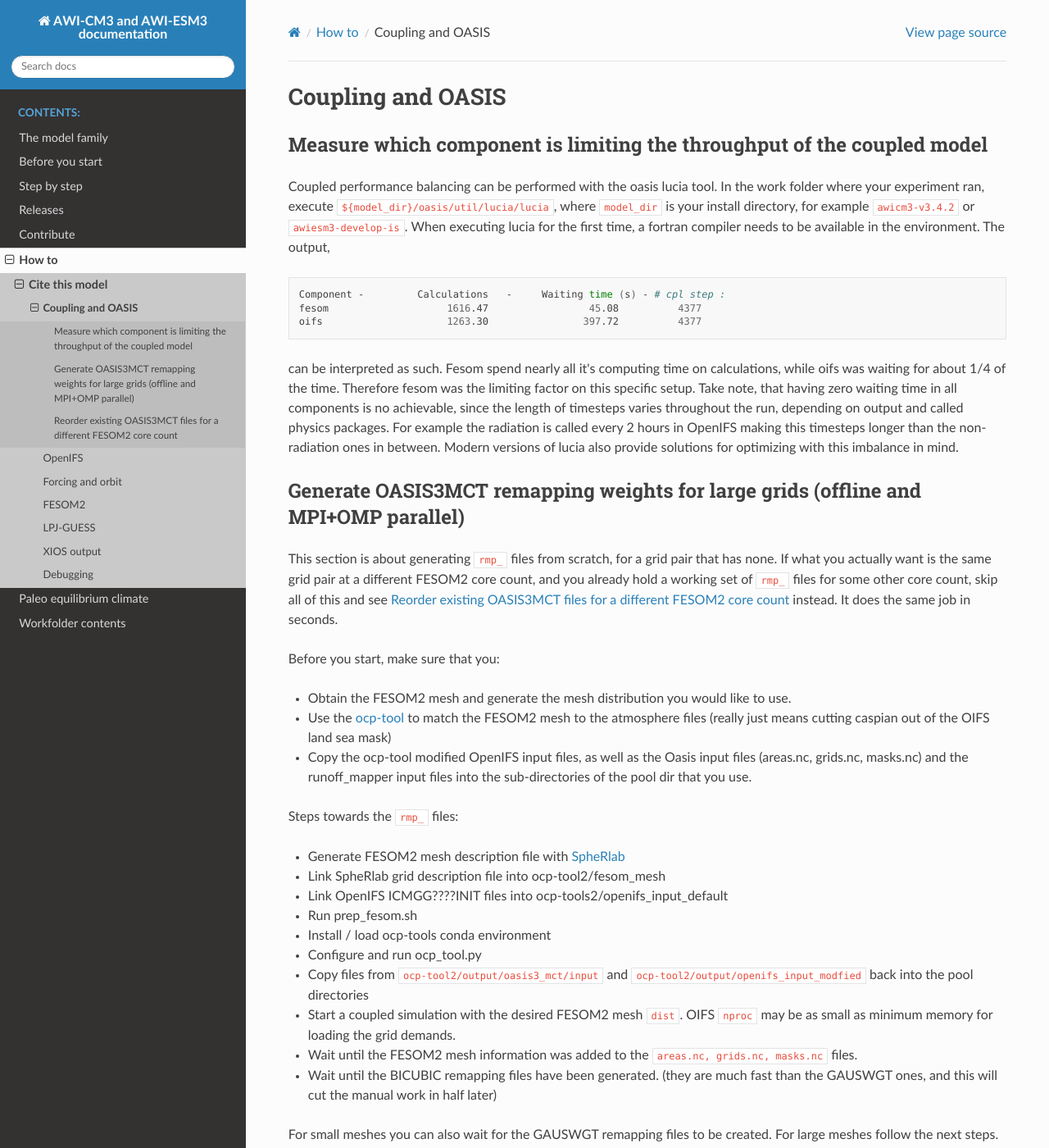
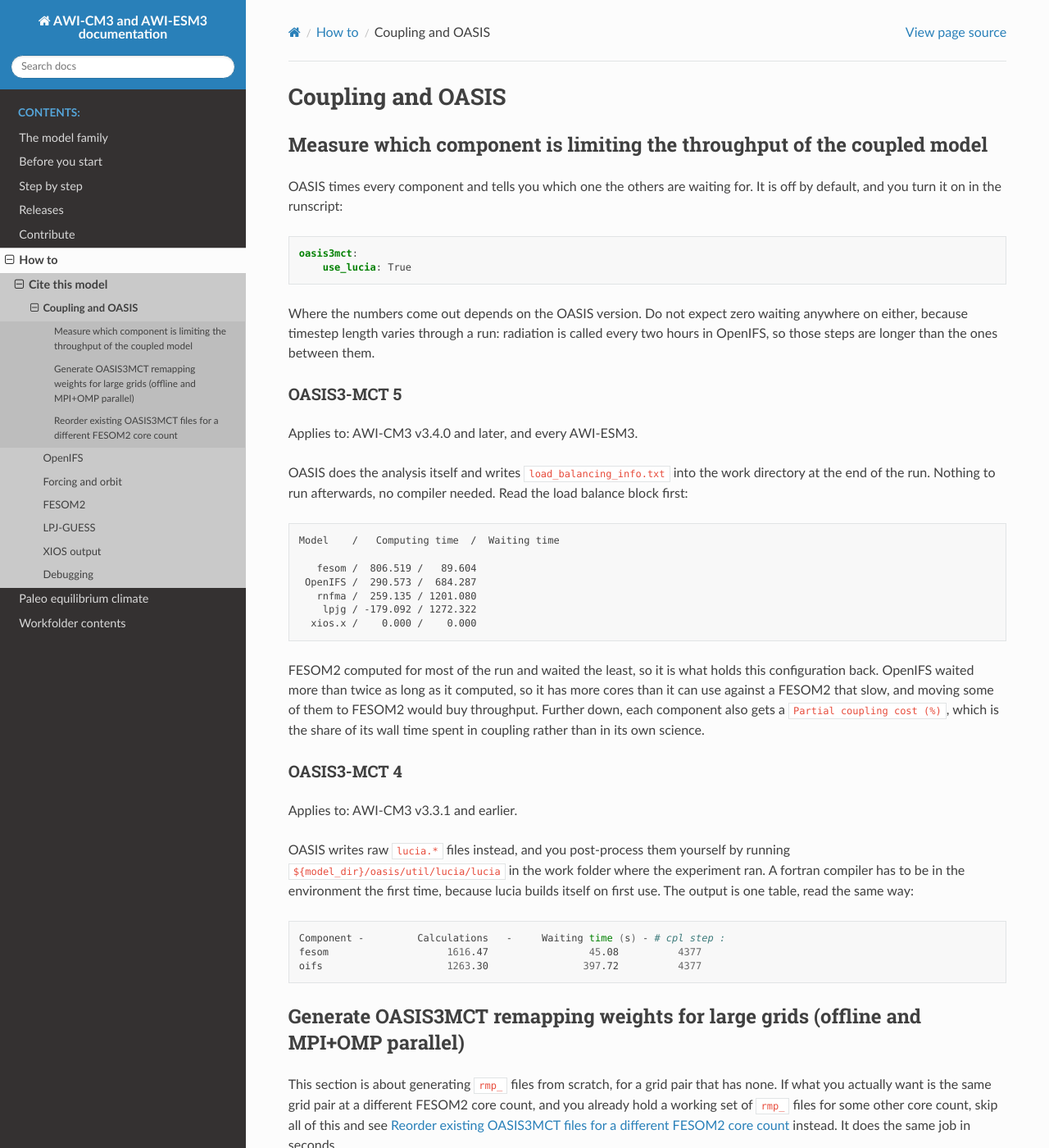
Before and after one commit to AWI-ESM/documentation_AWI-CM3, a Sphinx documentation site: the page built from source/how_to/coupling_oasis.rst, in a window 1280 px wide and 1400 px high. Shown: the whole window at 82% size. Built offline with Sphinx 7.4.7 and the Read the Docs theme 3.1.0, drawn with Linux system fonts in a browser that asks for light colours.

Commit message:
Rewrite the lucia section for OASIS3-MCT 5

```diff
--- a/source/how_to/coupling_oasis.rst
+++ b/source/how_to/coupling_oasis.rst
@@ -5,18 +5,46 @@ Coupling and OASIS
 Measure which component is limiting the throughput of the coupled model
 =======================================================================
 
-Coupled performance balancing can be performed with the oasis lucia tool. In the work folder where your experiment ran, execute ``${model_dir}/oasis/util/lucia/lucia``, where ``model_dir`` is your install directory, for example ``awicm3-v3.4.2`` or ``awiesm3-develop-is``. When executing lucia for the first time, a fortran compiler needs to be available in the environment.
-The output,
+OASIS times every component and tells you which one the others are waiting for. It is off by default, and you turn it on in the runscript:
+
+.. code-block:: yaml
+
+   oasis3mct:
+       use_lucia: True
+
+Where the numbers come out depends on the OASIS version. Do not expect zero waiting anywhere on either, because timestep length varies through a run: radiation is called every two hours in OpenIFS, so those steps are longer than the ones between them.
+
+OASIS3-MCT 5
+------------
+
+Applies to: AWI-CM3 v3.4.0 and later, and every AWI-ESM3.
+
+OASIS does the analysis itself and writes ``load_balancing_info.txt`` into the work directory at the end of the run. Nothing to run afterwards, no compiler needed. Read the load balance block first:
+
+.. code-block:: text
+
+  Model    /   Computing time  /  Waiting time
+
+     fesom /  806.519 /   89.604
+   OpenIFS /  290.573 /  684.287
+     rnfma /  259.135 / 1201.080
+      lpjg / -179.092 / 1272.322
+    xios.x /    0.000 /    0.000
+
+FESOM2 computed for most of the run and waited the least, so it is what holds this configuration back. OpenIFS waited more than twice as long as it computed, so it has more cores than it can use against a FESOM2 that slow, and moving some of them to FESOM2 would buy throughput. Further down, each component also gets a ``Partial coupling cost (%)``, which is the share of its wall time spent in coupling rather than in its own science.
+
+OASIS3-MCT 4
+------------
+
+Applies to: AWI-CM3 v3.3.1 and earlier.
+
+OASIS writes raw ``lucia.*`` files instead, and you post-process them yourself by running ``${model_dir}/oasis/util/lucia/lucia`` in the work folder where the experiment ran. A fortran compiler has to be in the environment the first time, because lucia builds itself on first use. The output is one table, read the same way:
 
 ..  code-block:: bash
 
   Component -         Calculations   -     Waiting time (s) - # cpl step :
   fesom                    1616.47                 45.08          4377
   oifs                     1263.30                397.72          4377
-
-..
-
-can be interpreted as such. Fesom spend nearly all it's computing time on calculations, while oifs was waiting for about 1/4 of the time. Therefore fesom was the   limiting factor on this specific setup. Take note, that having zero waiting time in all components is no achievable, since the length of timesteps varies throughout the run, depending on output and called physics packages. For example the radiation is called every 2 hours in OpenIFS making this timesteps longer than the non-radiation ones in between. Modern versions of lucia also provide solutions for optimizing with this imbalance in mind.
 
 Generate OASIS3MCT remapping weights for large grids (offline and MPI+OMP parallel)
 ===================================================================================
```
